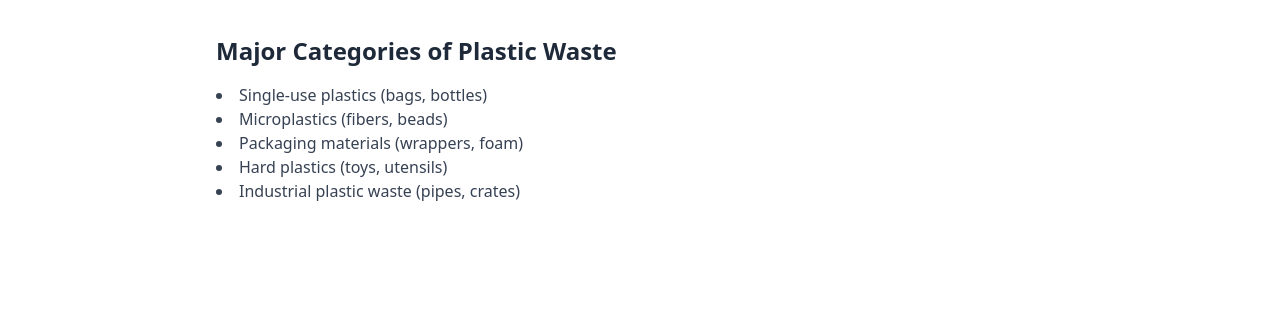
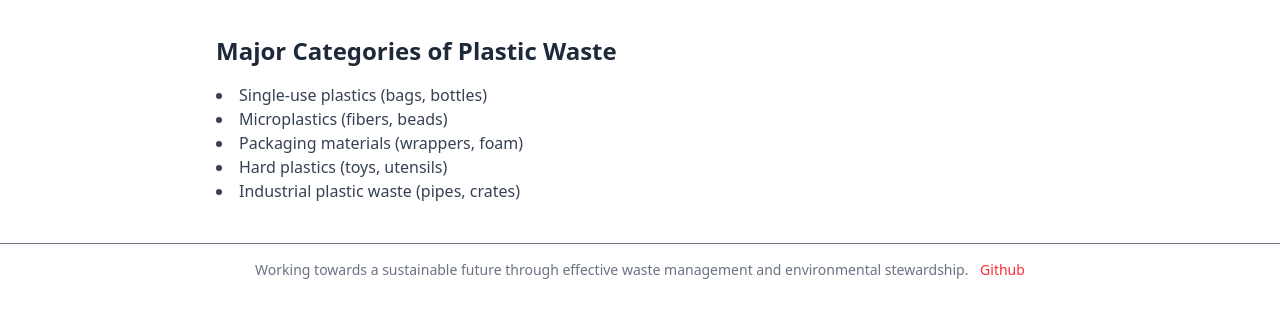
Before and after one commit to mohitsankhyan81/Project, a plain HTML site: page types.html in a window 1280 px wide. Shown: the part 65-382 px from the top of the page. Drawn offline with nearby package versions, Linux system fonts and the light colour scheme.

Commit message:
add a file

```diff
--- a/types.html
+++ b/types.html
@@ -23,6 +23,9 @@
       <li>Industrial plastic waste (pipes, crates)</li>
     </ul>
   </section>
-
+<footer class="text-center text-sm text-gray-500 py-4 border-t">
+    Working towards a sustainable future through effective waste management and environmental stewardship.
+    <a href="https://github.com/mohitsankhyan81/Project"><span class="gap-5 ml-2 text-red-500">Github</span></a>
+  </footer>
 </body>
 </html>
```
Also changed, not shown: contact.html (+4 -1 lines), ewaste.html (+4 -0 lines), faq.html (+6 -2 lines), organic.html (+4 -0 lines), plastic.html (+4 -0 lines).
